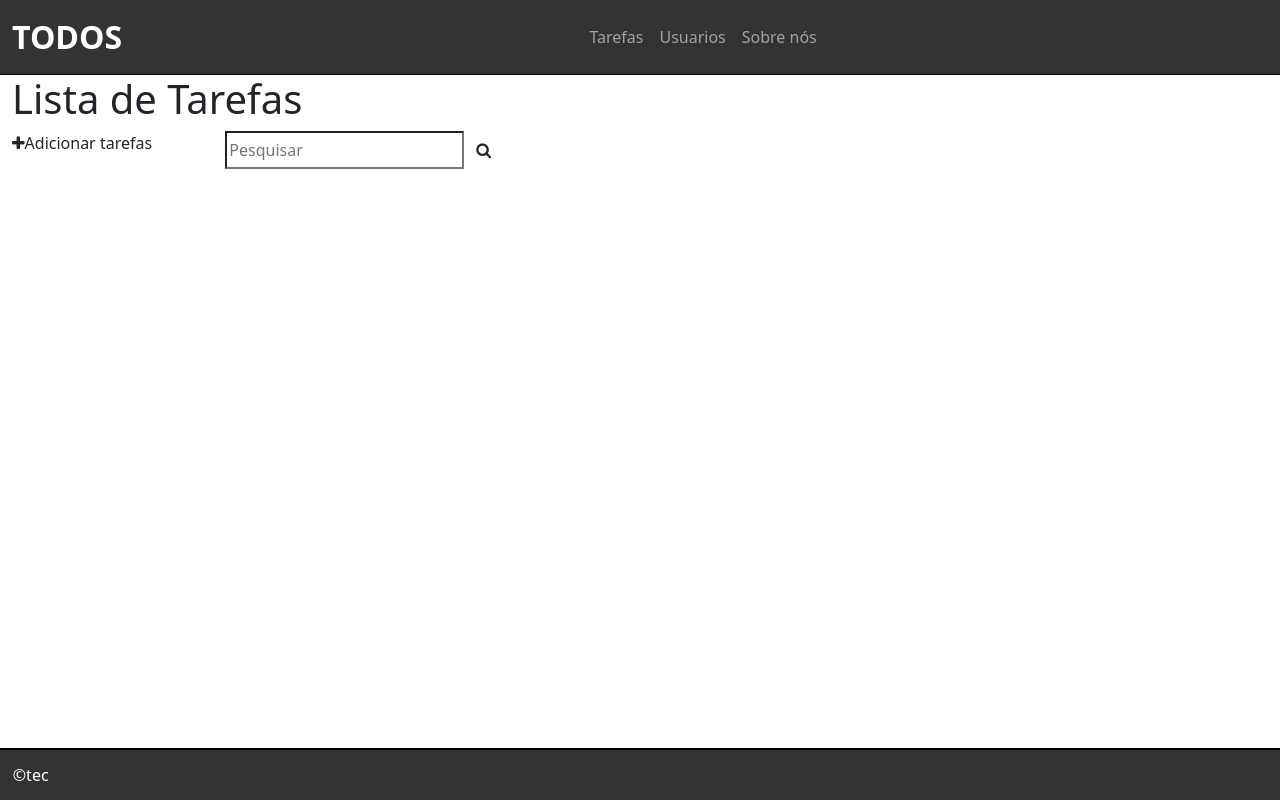
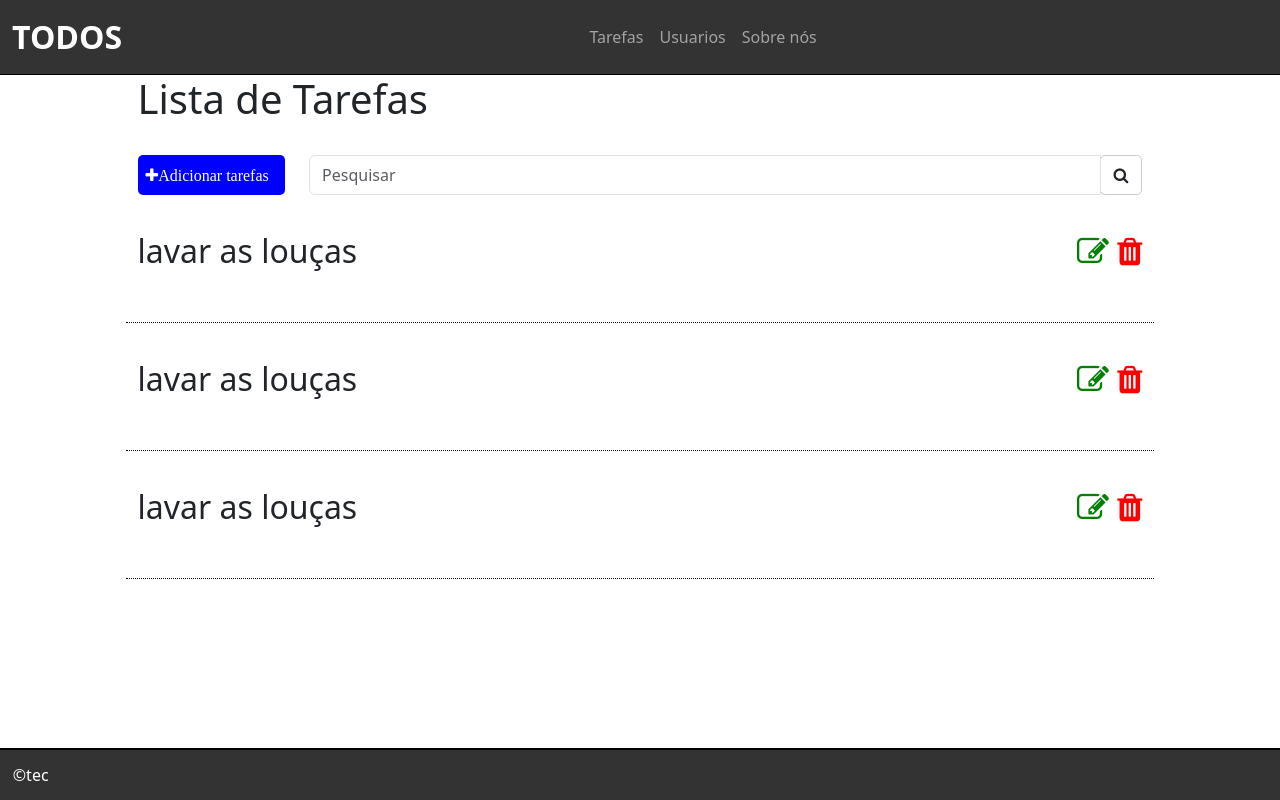
Before and after one commit to VG175/Django-Todo, a Django app: page / in a window 1280 px wide. Run offline with Django 5.2, Linux system fonts and the light colour scheme.

Commit message:
Atualização
Adicionando algumas Div ao projeto.

```diff
--- a/tarefas/static/css/style.css
+++ b/tarefas/static/css/style.css
@@ -20,6 +20,51 @@ body{
     font-size:1.5em !important;
     letter-spacing: 2px !important;
 }
+.add-div{
+    background-color: blue !important;
+    color: white !important;
+    padding: 0.5em !important;
+    border-radius: 5px;
+}
+
+#add-button{
+    text-decoration: none !important ;
+    padding: 0 !important;
+    margin: 0 !important;
+}
+
+/*main*/
+.list-div{
+    margin-left: 10% !important;
+    margin-right: 10% !important;
+}
+/*lista*/
+.item{
+    border-bottom: 1px dotted black !important;
+    height: 3em !important;
+    font-size: 2em !important;
+    margin-top: 1em !important;
+}
+
+.fa.fa-trash{
+    color: red !important;
+}
+.fa.fa-edit{
+    color:green !important;
+}
+.icones{
+    text-align: end !important;
+}
+
+.barra{
+    margin-top: 2em !important;
+}
+.input-group-btn{
+    border: 1px solid rgba(0, 0, 0, 0.206) !important;
+    border-radius: 5px !important;
+
+
+}
 footer{
     background-color: #333!important;
     border-top: 2px solid black !important;
--- a/templates/tarefas/list.html
+++ b/templates/tarefas/list.html
@@ -8,8 +8,7 @@
     <!-- Latest compiled and minified CSS -->
     <link
       href="https://cdn.jsdelivr.net/npm/bootstrap@5.3.3/dist/css/bootstrap.min.css"
-      rel="stylesheet"
-    />
+      rel="stylesheet"/>
     <link rel="stylesheet" href="https://cdnjs.cloudflare.com/ajax/libs/font-awesome/4.7.0/css/font-awesome.min.css">
     <link rel="stylesheet" href="{% static '\css\style.css' %}" />
   </head>
@@ -45,17 +44,21 @@
     <main class="container-fluid">
       <div class="list-div">
         <h1>Lista de Tarefas</h1>
-        <div class="row">
+        <!-- Primeira linha de escolhas -->
+        <div class="row barra">
           <div class="col-sm-2">
             <a id="add-button">
-              <i class="fa fa-plus"></i>Adicionar tarefas
+              <div class="add-div">
+                <i class="fa fa-plus">Adicionar tarefas</i>
+              </div>
             </a>
           </div>
+          <!-- Primeira lupa de pesquisa -->
           <div class="col-sm-10">
             <div class="input-group">
               <input
                 type="text"
-                class="for-control"
+                class="form-control"
                 placeholder="Pesquisar"
                 name="search"/>
               <div class="input-group-btn">
@@ -66,6 +69,37 @@
             </div>
           </div>
         </div>
+        <!-- primeira linha de  escolhas com a lixeira-->
+        <div class="row item">
+          <div class="col-sm-10">
+            <span>lavar as louças</span>
+          </div>
+          <div class="col-sm-2 icones">
+            <a href=""><span><i class="fa fa-edit"></i></span></a>
+            <a href=""><span><i class="fa fa-trash"></i></span></a>
+          </div>
+        </div>
+        <!-- segunda linha com a lixeira -->
+        <div class="row item">
+          <div class="col-sm-10">
+            <span>lavar as louças</span>
+          </div>
+          <div class="col-sm-2 icones">
+            <a href=""><span><i class="fa fa-edit"></i></span></a>
+            <a href=""><span><i class="fa fa-trash"></i></span></a>
+          </div>
+        </div>
+        <!-- terceira linha com a lixeira -->
+        <div class="row item">
+          <div class="col-sm-10">
+            <span>lavar as louças</span>
+          </div>
+          <div class="col-sm-2 icones">
+            <a href=""><span><i class="fa fa-edit"></i></span></a>
+            <a href=""><span><i class="fa fa-trash"></i></span></a>
+          </div>
+        </div>
+        <!-- Final dos blocos -->
       </div>
     </main>
     <footer class="fixed-bottom">&copy;tec</footer>
```
